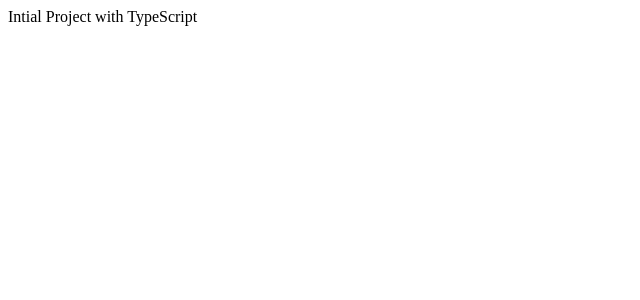
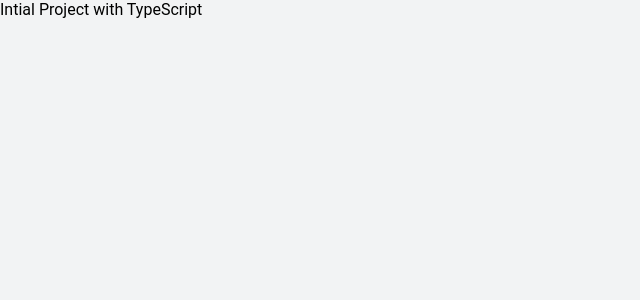
Before and after one commit to Galvaothiago/meta-mask-clone-UI, a React (Create React App) app: page / in a window 1280 px wide. Shown: the top 300 px of the page, without its empty margins (0-640 px from the left). Built offline with nearby package versions, Linux system fonts and the light colour scheme.

Commit message:
added some dependencies and created global style and global colors

```diff
--- a/package.json
+++ b/package.json
@@ -13,6 +13,7 @@
     "react": "^17.0.2",
     "react-dom": "^17.0.2",
     "react-scripts": "5.0.0",
+    "styled-components": "^5.3.3",
     "typescript": "^4.4.2",
     "web-vitals": "^2.1.0"
   },
@@ -39,5 +40,8 @@
       "last 1 firefox version",
       "last 1 safari version"
     ]
+  },
+  "devDependencies": {
+    "@types/styled-components": "^5.1.21"
   }
 }
--- /dev/null
+++ b/src/global.ts
@@ -0,0 +1,30 @@
+import { createGlobalStyle } from 'styled-components'
+
+export const colors = {
+    grayColorBackground: "#F2F3F4",
+    whiteColorBackground: "#FFFFFF",
+    darkColorLetters: "#000000",
+    lightColorLetters: "#6A737D",
+    blueColorLetters: "#037DD6"
+}
+
+export const GlobalStyle = createGlobalStyle`
+    * {
+        padding: 0;
+        margin: 0;
+        box-sizing: border-box;
+        font-family: 'Roboto', 'Ubuntu', sans-serif;
+    }
+    html {
+        @media(max-width: 1080px) {
+            font-size: 93.75%;
+        }
+        @media(max-width: 720px) {
+            font-size: 87.5%;
+        }
+    }
+
+    body {
+        background-color: ${colors.grayColorBackground}
+    }
+`
--- a/src/index.tsx
+++ b/src/index.tsx
@@ -1,9 +1,11 @@
 import ReactDOM from 'react-dom';
 import App from './App';
+import { GlobalStyle } from './global';
 
 ReactDOM.render(
   <>
     <App />
+    <GlobalStyle />
   </>,
   document.getElementById('root')
 );
```
Also changed, not shown: 1 other file (tests, documents, lock files or other folders).
